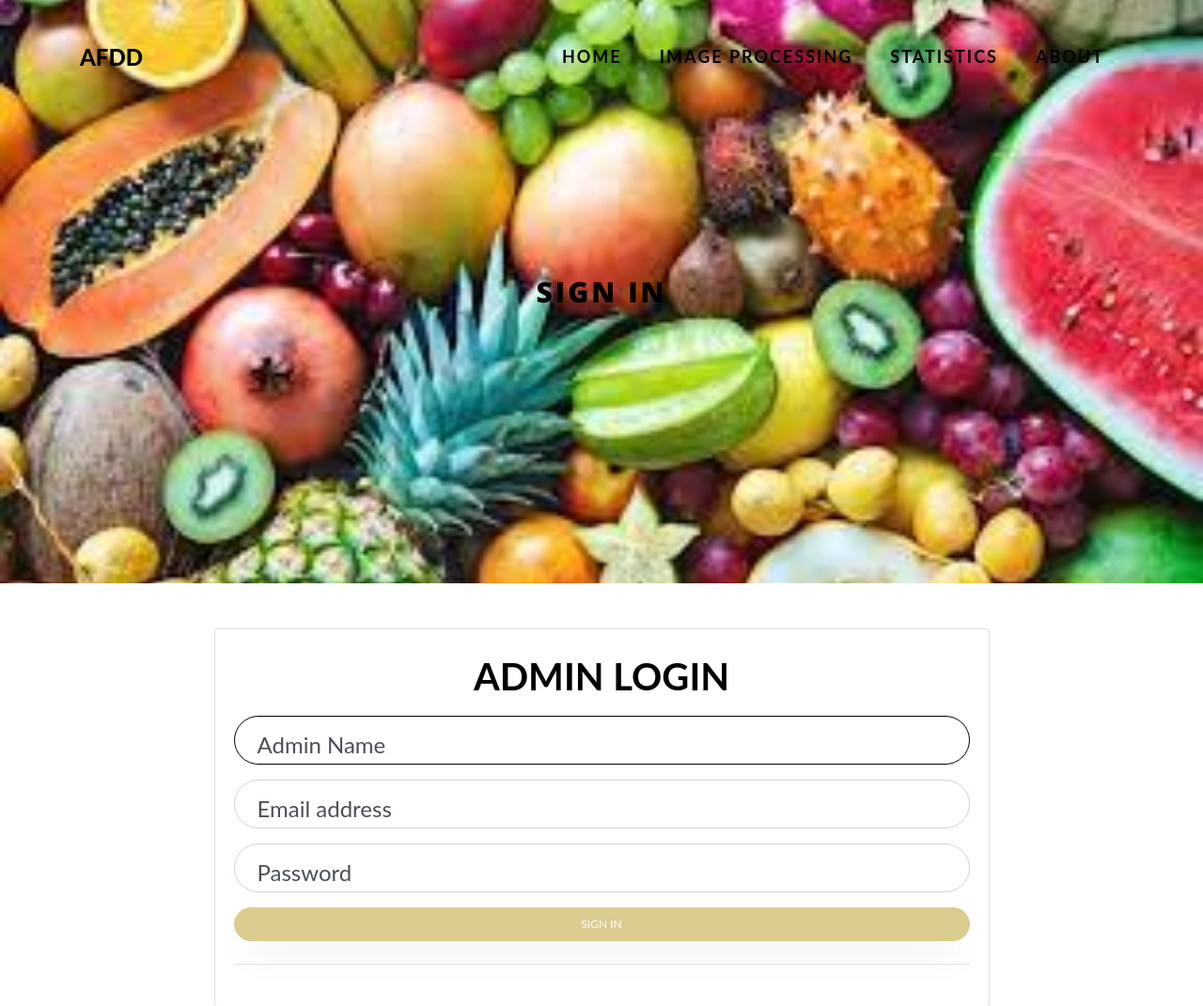
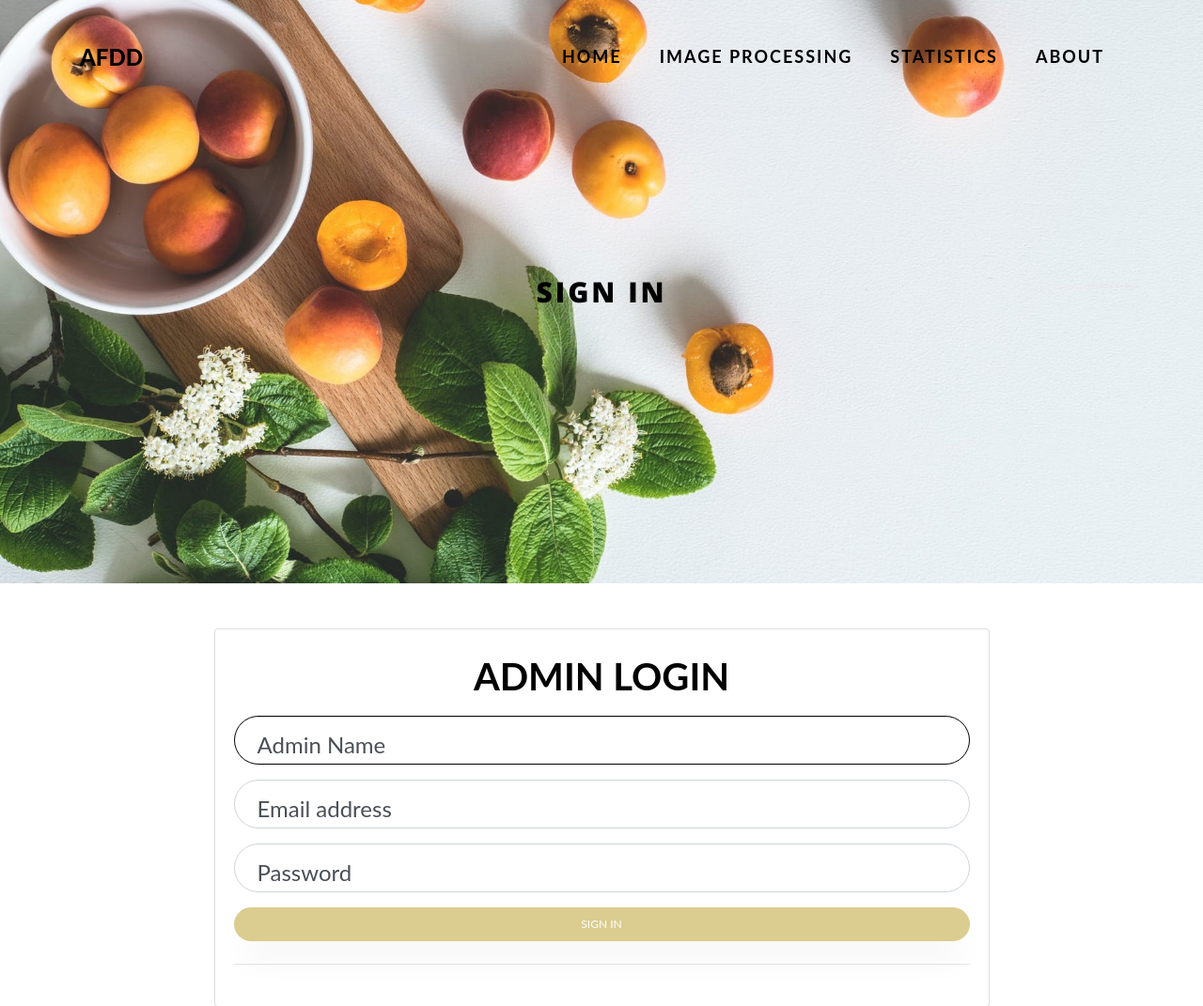
Before and after one commit to skashminzim/Automated-Fruit-Freshness-and-Defect-Detector, a PHP site: page /signin.php in a window 1280 px wide. Shown: the top 1071 px of the page at 94% size. Run offline with PHP 8.4, Linux system fonts and the light colour scheme; some libraries are stand-ins or nearby versions; some web fonts are replaced.

Commit message:
Update signin.php

```diff
--- a/Frontend/signin.php
+++ b/Frontend/signin.php
@@ -99,20 +99,20 @@ border-radius: 50%;
 
       <div class="collapse navbar-collapse" id="ftco-nav">
         <ul class="navbar-nav ml-auto">
-          <li class="nav-item active"><a href="index.php" class="nav-link"><b>Home</b></a></li>
+          <li class="nav-item"><a href="index.php" class="nav-link"><b>Home</b></a></li>
 
 
 
           <li class="nav-item"><a href="image.php" class="nav-link"><b>Image Processing</b></a></li>
       <li class="nav-item"><a href="stats.php" class="nav-link"><b>Statistics</b></a></li>
                 <li class="nav-item"><a href="about.php" class="nav-link"><b>About</b></a></li>
-       <!--<li class="nav-item"><a href="signin.php" class="nav-link"><b>Sign in</b></a></li>-->
+       <!--<li class="nav-item active"><a href="signin.php" class="nav-link"><b>Sign in</b></a></li>-->
         </ul>
       </div>
     </div>
   </nav>
   <!-- END nav -->
-<div class="hero-wrap hero-bread" style="background-image: url('images/sign.jpg');">
+<div class="hero-wrap hero-bread" style="background-image: url('images/signin.jpeg');">
     <div class="container">
       <div class="row no-gutters slider-text align-items-center justify-content-center">
         <div class="col-md-9 ftco-animate text-center">
```
